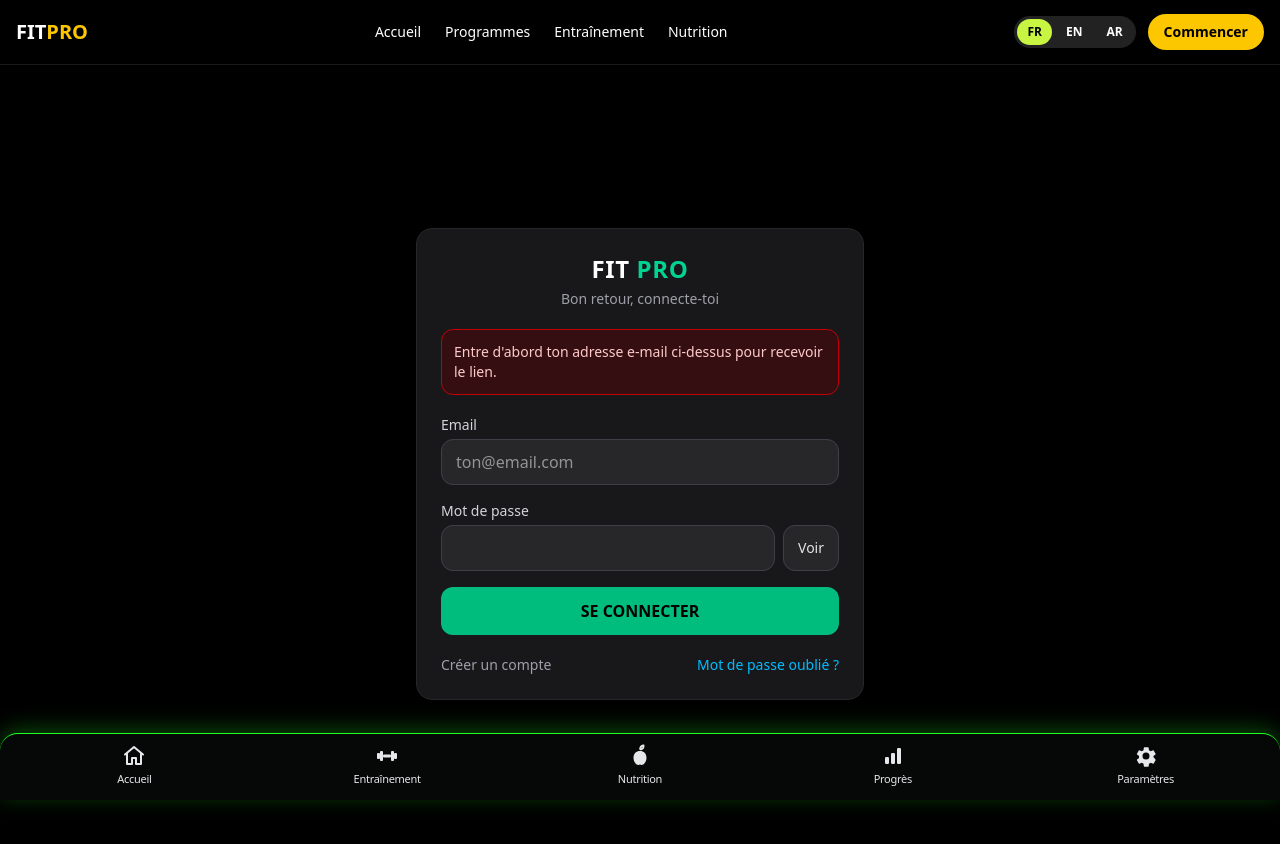
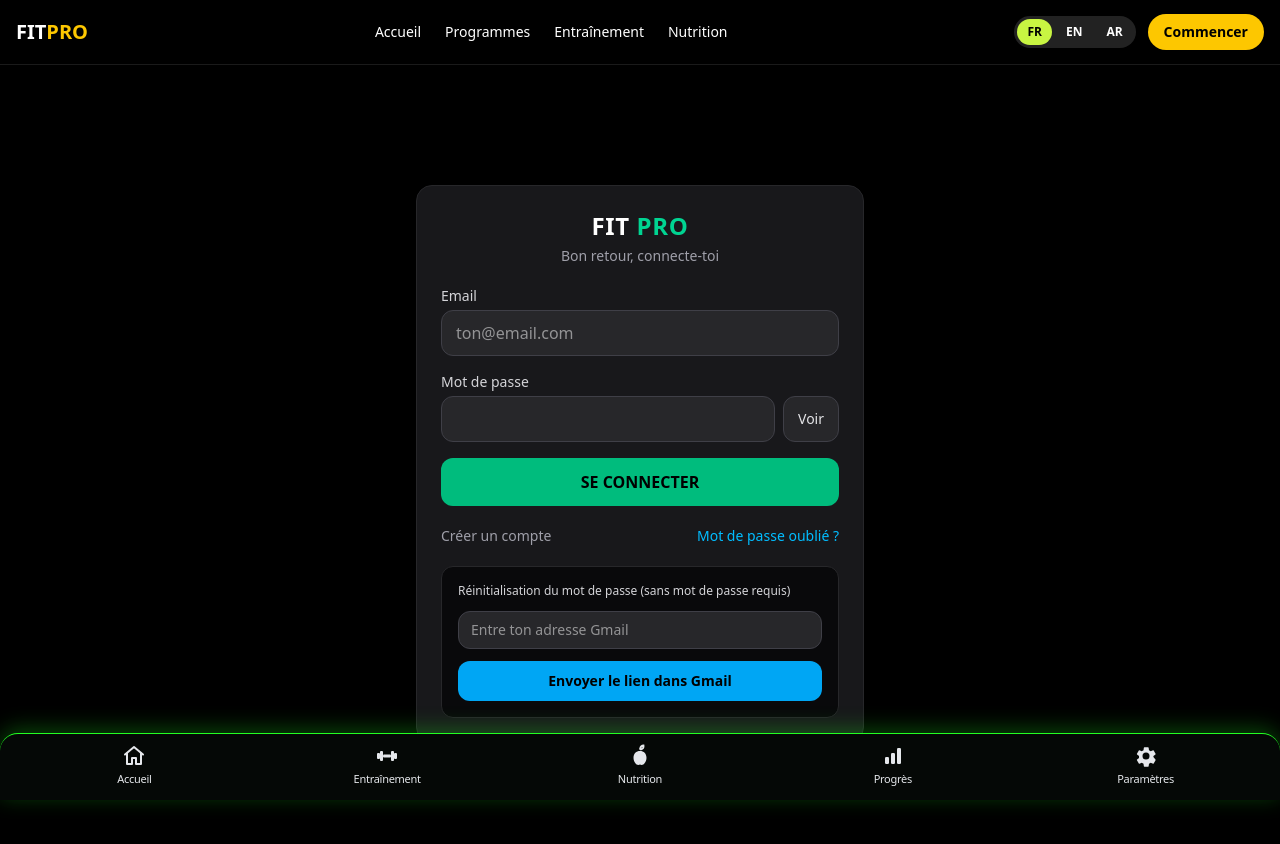
Before and after one commit to actionsdiallo-lgtm/fit-pro, a Next.js app: page /login in a window 1280 px wide. Both pictures are taken after a click on the button "Mot de passe oublié ?". Shown: the top 844 px of the page. Built offline with nearby package versions, Linux system fonts and the light colour scheme; no server answers.

Commit message:
Enhance forgot password flow in login page
Refactor forgot password functionality to improve user experience and error handling.

```diff
--- a/src/app/login/page.tsx
+++ b/src/app/login/page.tsx
@@ -13,6 +13,9 @@ export default function Login() {
   const [show, setShow] = useState(false);
   const [loading, setLoading] = useState(false);
   const [error, setError] = useState("");
+
+  const [forgotOpen, setForgotOpen] = useState(false);
+  const [resetEmail, setResetEmail] = useState("");
   const [resetMessage, setResetMessage] = useState("");
   const [resetLoading, setResetLoading] = useState(false);
 
@@ -37,17 +40,26 @@ export default function Login() {
     router.push("/dashboard");
   };
 
-  const handleForgotPassword = async () => {
+  const openForgotPassword = () => {
+    setError("");
+    setResetMessage("");
+    setResetEmail((prev) => prev || email.trim());
+    setForgotOpen((prev) => !prev);
+  };
+
+  const handleSendResetLink = async (e: FormEvent) => {
+    e.preventDefault();
     setError("");
     setResetMessage("");
 
-    if (!email.trim()) {
-      setError("Entre d'abord ton adresse e-mail ci-dessus pour recevoir le lien.");
+    const targetEmail = resetEmail.trim();
+    if (!targetEmail) {
+      setError("Entre l'adresse e-mail du compte pour recevoir le lien de réinitialisation.");
       return;
     }
 
     setResetLoading(true);
-    const { error: resetError } = await supabase.auth.resetPasswordForEmail(email.trim(), {
+    const { error: resetError } = await supabase.auth.resetPasswordForEmail(targetEmail, {
       redirectTo: `${window.location.origin}/reset-password`,
     });
     setResetLoading(false);
@@ -57,7 +69,9 @@ export default function Login() {
       return;
     }
 
-    setResetMessage("Lien de réinitialisation envoyé dans ta boîte Gmail !");
+    setResetMessage(
+      "Si un compte existe avec cette adresse, un lien de réinitialisation a été envoyé dans ta boîte Gmail (pense à vérifier les Spams)."
+    );
   };
 
   return (
@@ -129,15 +143,39 @@ export default function Login() {
             </Link>
             <button
               type="button"
-              onClick={handleForgotPassword}
-              disabled={resetLoading}
-              className="text-sky-400 hover:underline disabled:opacity-50"
+              onClick={openForgotPassword}
+              className="text-sky-400 hover:underline"
             >
-              {resetLoading ? "Envoi..." : "Mot de passe oublié ?"}
+              Mot de passe oublié ?
             </button>
           </div>
         </form>
+
+        {forgotOpen && (
+          <form
+            onSubmit={handleSendResetLink}
+            className="p-4 rounded-xl bg-zinc-950 border border-zinc-800 space-y-3"
+          >
+            <p className="text-xs text-zinc-300 font-medium">
+              Réinitialisation du mot de passe (sans mot de passe requis)
+            </p>
+            <input
+              type="email"
+              value={resetEmail}
+              onChange={(e) => setResetEmail(e.target.value)}
+              placeholder="Entre ton adresse Gmail"
+              className="w-full rounded-xl px-3 py-2 bg-zinc-800 border border-zinc-700 text-sm text-white"
+            />
+            <button
+              type="submit"
+              disabled={resetLoading}
+              className="w-full py-2.5 rounded-xl font-bold bg-sky-500 text-black text-sm disabled:opacity-50"
+            >
+              {resetLoading ? "Envoi..." : "Envoyer le lien dans Gmail"}
+            </button>
+          </form>
+        )}
       </div>
     </main>
   );
-                    }
+      }
```
